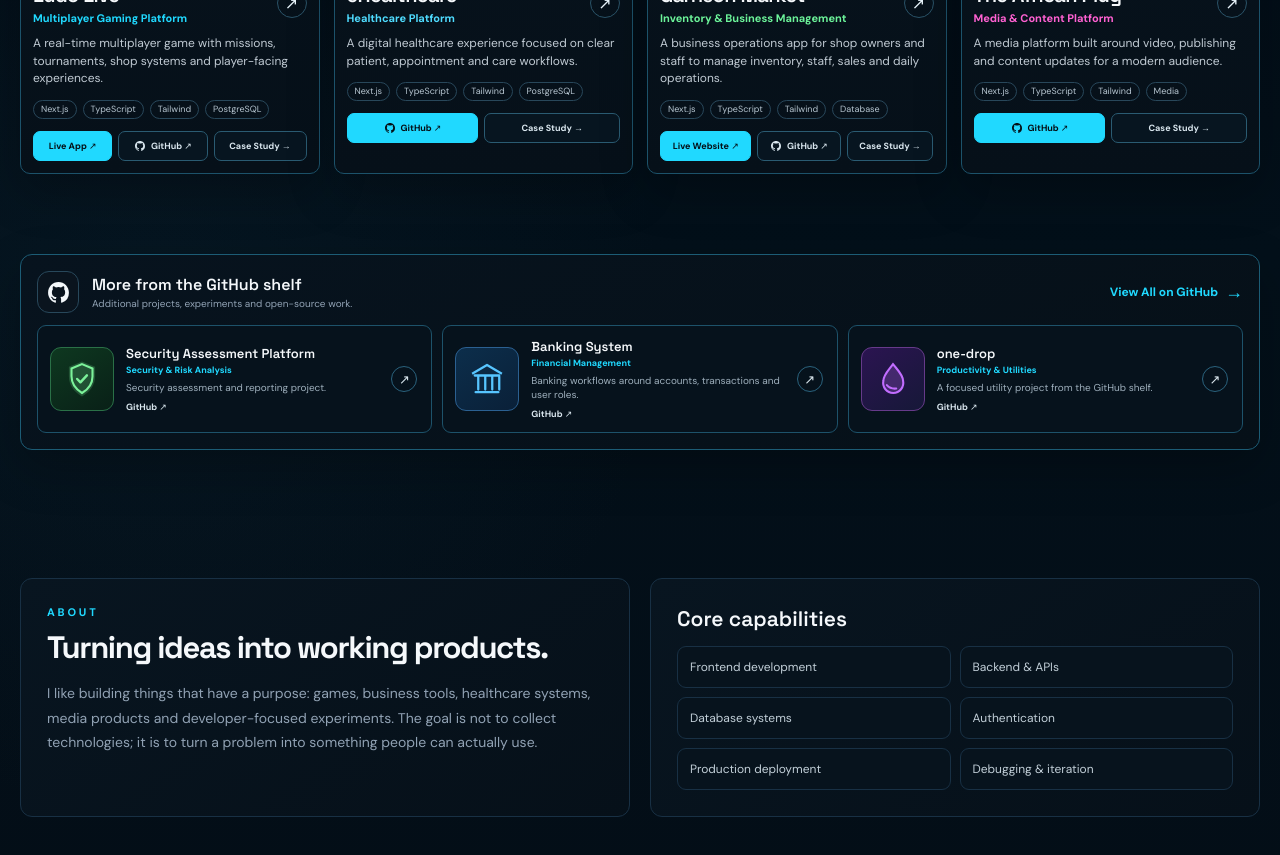
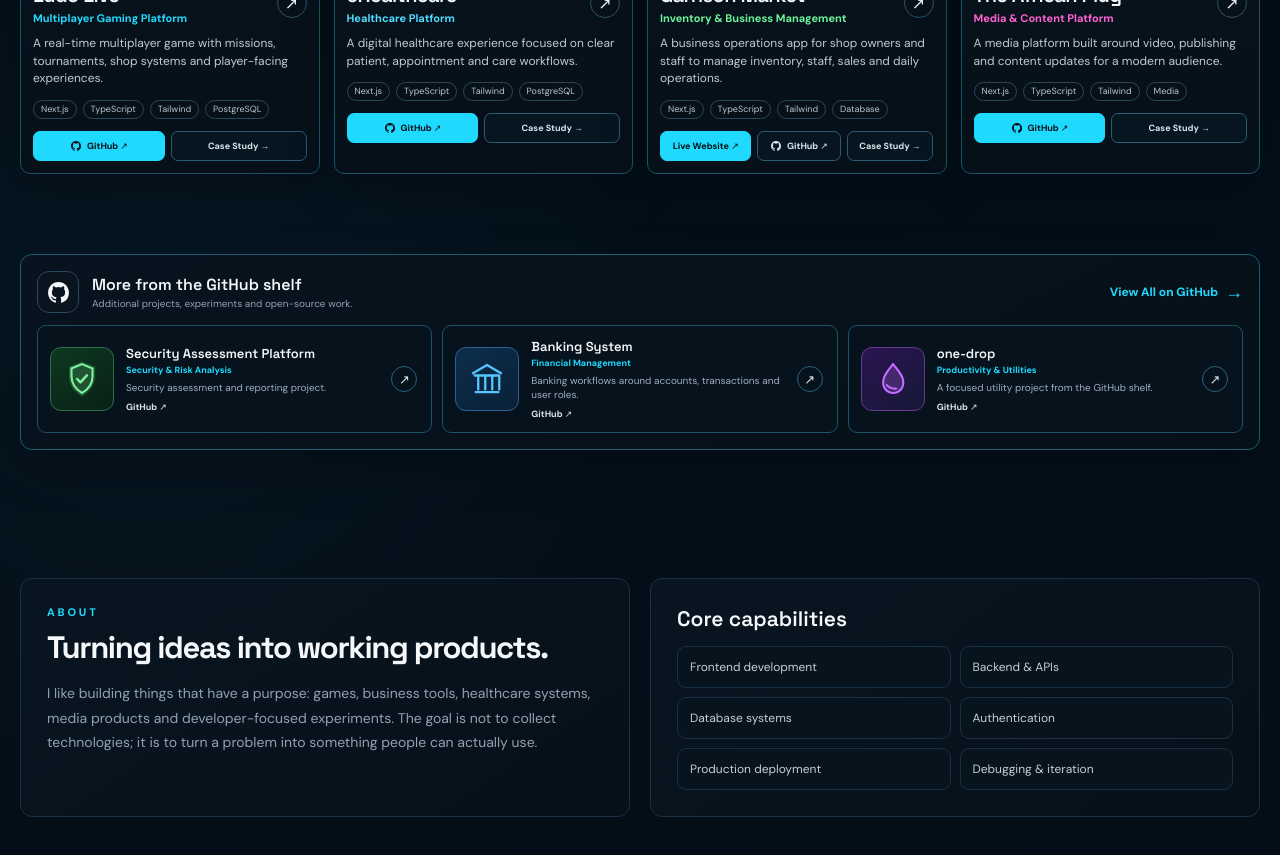
Before and after one commit to MrDan001/mifitech-portfolio, a Next.js app: page / in a window 1280 px wide. Shown: the part 920-1775 px from the top of the page. Built offline with nearby package versions, Linux system fonts and the light colour scheme.

Commit message:
Keep project links focused on verified portfolio destinations

```diff
--- a/app/page.tsx
+++ b/app/page.tsx
@@ -11,8 +11,6 @@ const featured = [
     type: 'Multiplayer Gaming Platform',
     desc: 'A real-time multiplayer game with missions, tournaments, shop systems and player-facing experiences.',
     tags: ['Next.js', 'TypeScript', 'Tailwind', 'PostgreSQL'],
-    live: 'https://ludo-live.up.railway.app/dbase/shop',
-    liveLabel: 'Live App',
     accent: 'ludo',
   },
   {
```
